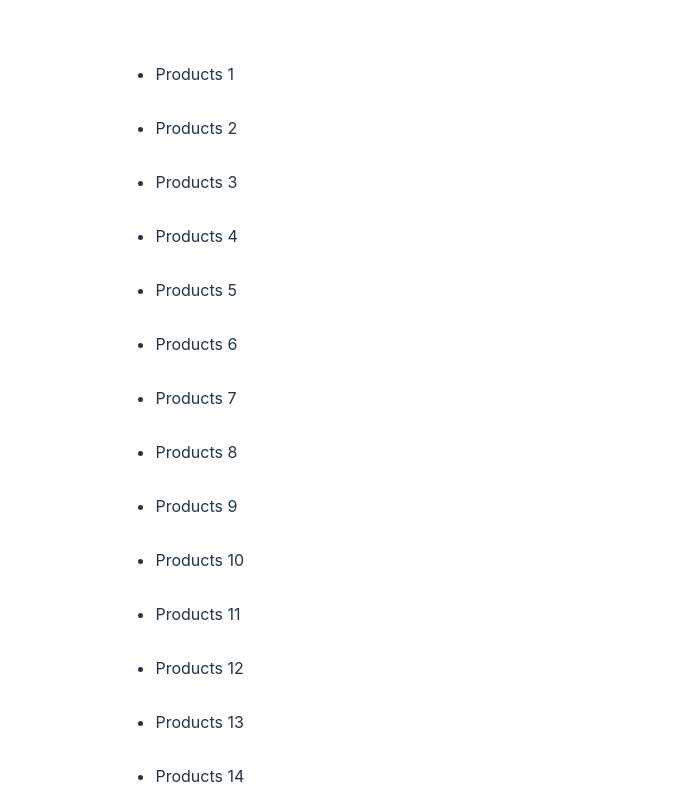
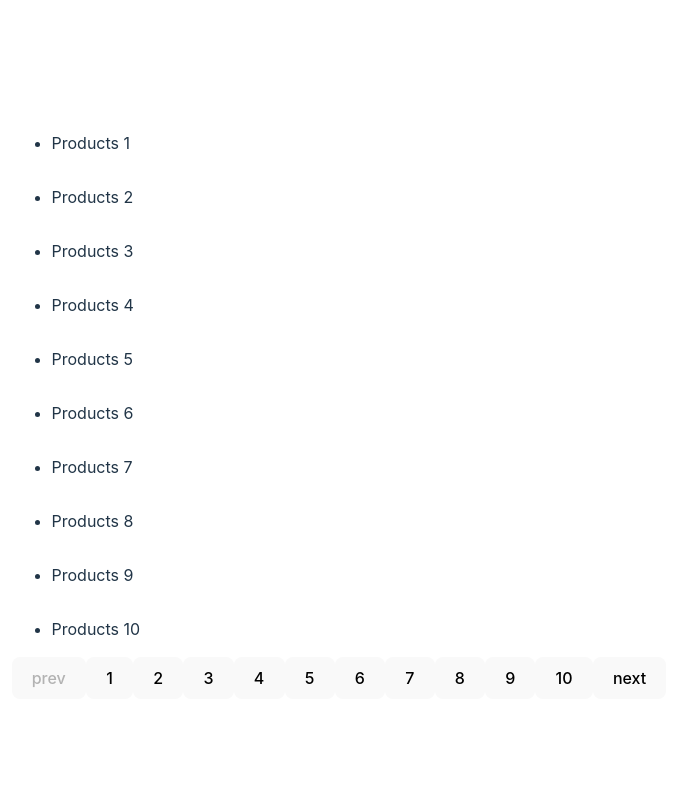
Before and after one commit to Vinaypartap-Singh/reactComponents, a React (Vite) app: page / in a window 1280 px wide. Shown: the top 800 px of the page, without its empty margins (301-978 px from the left). Built offline with nearby package versions, Linux system fonts and the light colour scheme.

Commit message:
Pagination

```diff
--- a/src/components/pagination/ProductsPagination.tsx
+++ b/src/components/pagination/ProductsPagination.tsx
@@ -7,7 +7,8 @@ export default function Products() {
     name: `Products ${index + 1}`,
   }));
 
-  const itemsPerPage: number = 18;
+  const itemsPerPage: number = 10;
+
   const [currentPage, setCurrentPage] = useState<number>(1);
 
   const indexOfLastItem = currentPage * itemsPerPage;
```
